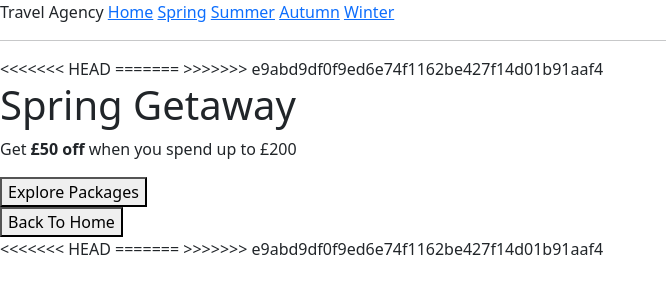
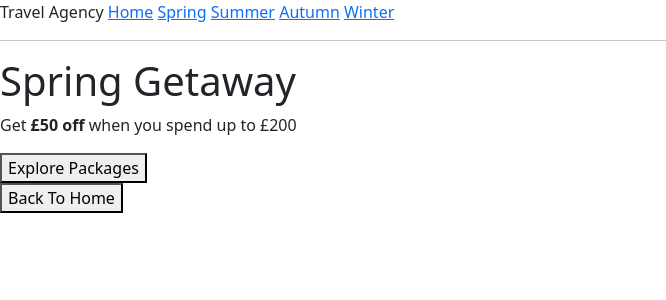
Before and after one commit to Prezbean/travel-agency, a Flask app: page /spring in a window 1280 px wide. Shown: the top 300 px of the page, without its empty margins (0-666 px from the left). Run offline with Flask 3, Linux system fonts and the light colour scheme; parts of the project's set-up code (start-up, migrations or seed data) failed here and were passed over.

Commit message:
[travel_agency]

```diff
--- a/app/routes.py
+++ b/app/routes.py
@@ -1,7 +1,7 @@
 from flask import render_template, url_for
 from app import app
 
-@app.route('/home')
+@app.route('/')
 def home():
     return render_template('home.html', title = 'Home')
 
--- a/app/templates/season.html
+++ b/app/templates/season.html
@@ -9,10 +9,7 @@
         <style href="custom.css"></style>
     </head>
 
-<<<<<<< HEAD
-    <!-- Spring Display -->
-=======
->>>>>>> e9abd9df0f9ed6e74f1162be427f14d01b91aaf4
+
     {% if season == 'spring' %}
         <div id="springGetaway">
             <header>
@@ -24,12 +21,8 @@
                 </form>
             </header>
         </div>
-<<<<<<< HEAD
 
-    <!-- Summer Display -->
-=======
 
->>>>>>> e9abd9df0f9ed6e74f1162be427f14d01b91aaf4
     {% elif season == 'summer' %}
         <div id="summerGateway">
             <header>
@@ -42,10 +35,6 @@
             </header>
         </div>
 
-<<<<<<< HEAD
-    <!-- Autumn Display -->
-=======
->>>>>>> e9abd9df0f9ed6e74f1162be427f14d01b91aaf4
     {% elif season == 'autumn' %}
         <div id="autumnGateway">
             <header>
@@ -58,10 +47,6 @@
             </header>
         </div>
 
-<<<<<<< HEAD
-    <!-- Winter Display -->
-=======
->>>>>>> e9abd9df0f9ed6e74f1162be427f14d01b91aaf4
     {% elif season == 'winter' %}
         <div id="winterGetaway">
             <header>
```
